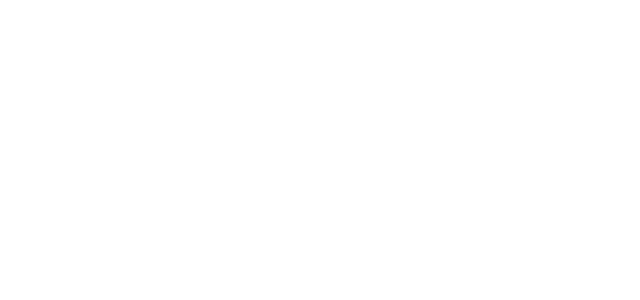
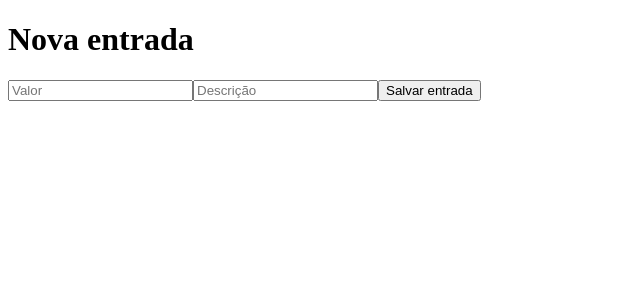
Before and after one commit to 422UR4H/MyWallet, a React (Vite) app: page /nova-transacao/1 in a window 1280 px wide. Shown: the top 300 px of the page, without its empty margins (0-640 px from the left). Built offline with nearby package versions, Linux system fonts and the light colour scheme; a web font is replaced by a local one.

Commit message:
NewTransactionPage components finished and bugs fixed

```diff
--- a/src/assets/components/atoms/ButtonSubmit.jsx
+++ b/src/assets/components/atoms/ButtonSubmit.jsx
@@ -1,3 +1,3 @@
-export default function ButtonSubmit({ children, routeButton }) {
+export default function ButtonSubmit({ children }) {
     return <button type="submit">{children}</button>;
 }
--- a/src/assets/components/atoms/TransactionButton.jsx
+++ b/src/assets/components/atoms/TransactionButton.jsx
@@ -1,4 +1,5 @@
-import { useNavigate } from "react-router-dom"
+import { useNavigate } from "react-router-dom";
+import handleType from "../../scripts/handleType.js";
 
 export default function TransactionButton({ type }) {
     const navigate = useNavigate();
@@ -12,7 +13,7 @@
     }
     return (
         <button onClick={handleClick}>
-            {type === "entrada" ? "Nova entrada" : "Nova saída"}
+            Nova {handleType(type)}
         </button>
     )
 }
--- a/src/assets/components/molecules/Form.jsx
+++ b/src/assets/components/molecules/Form.jsx
@@ -1,10 +1,10 @@
 import ButtonSubmit from "../atoms/ButtonSubmit.jsx";
 
-export default function Form({ children, textButton, routeButton, onSubmit }) {
+export default function Form({ children, textButton, onSubmit }) {
     return (
         <form onSubmit={onSubmit}>
             {children}
-            <ButtonSubmit routeButton={routeButton}>{textButton}</ButtonSubmit>
+            <ButtonSubmit>{textButton}</ButtonSubmit>
         </form>
     );
 }
--- a/src/assets/components/molecules/TransactionsTable.jsx
+++ b/src/assets/components/molecules/TransactionsTable.jsx
@@ -3,14 +3,14 @@
 export default function TransactionsTable({ transactions }) {
     function getBalance() {
         let sum = 0;
-        transactions.forEach(t => sum += t.amount);
+        transactions?.forEach(t => sum += t.amount);
         return sum;
     }
 
     return (
         <>
             <div>
-                {transactions.map(transaction => <Transaction {...transaction} />)}
+                {transactions?.map(transaction => <Transaction {...transaction} />)}
             </div>
             <div>
                 <h2>SALDO</h2><span className="balance">{getBalance()}</span>
--- a/src/assets/pages/HomePage.jsx
+++ b/src/assets/pages/HomePage.jsx
@@ -11,8 +11,8 @@
 
 export default function HomePage() {
     const { token } = useToken();
-    const { name, setName } = useState("");
-    const { transactions, setTransactions } = useState([]);
+    const [name, setName] = useState("");
+    const [transactions, setTransactions] = useState([]);
     const navigate = useNavigate();
 
     useEffect(() => {
@@ -22,26 +22,22 @@
             api.getTransactions(token)
                 .then((res) => {
                     setTransactions(res.data);
+
+                    api.getUser(token)
+                        .then((res) => setName(res.data.name))
+                        .catch((err) => handleApiError(err));
                 })
                 .catch((err) => {
                     handleApiError(err);
                 });
 
-            api.getUser(token)
-                .then((res) => {
-                    setName(res.data.name);
-                })
-                .catch((err) => {
-                    console.err(err);
-                    handleApiError(err);
-                })
         }
     }, []);
 
     return (
         <MainTemplate text={`Olá, ${name}`}>
             <LogoutButton />
-            <TransactionsTable />
+            <TransactionsTable transactions={transactions} />
             <div>
                 <TransactionButton type="entrada" />
                 <TransactionButton type="saida" />
--- a/src/assets/pages/NewTransactionPage.jsx
+++ b/src/assets/pages/NewTransactionPage.jsx
@@ -1,10 +1,51 @@
-import axios from "axios";
+import { useState } from "react";
+import { useNavigate, useParams } from "react-router-dom";
+import Form from "../components/molecules/Form.jsx";
+import api from "../services/api.js";
+import useToken from "../hooks/useToken.js";
+import handleType from "../scripts/handleType.js";
+import handleApiError from "../scripts/handleApiError.js";
 
 
 export default function NewTransactionPage() {
+    const [form, setForm] = useState({ amount: "", text: "" });
+    const { token } = useToken();
+    const { tipo } = useParams();
+    const navigate = useNavigate();
+
+    function handleSubmit(e) {
+        e.preventDefault();
+
+        api.postTransaction(tipo, form, token)
+            .then(() => navigate("/home"))
+            .catch((err) => handleApiError(err));
+    }
+
+    function handleChange({ target }) {
+        setForm({ ...form, [target.name]: target.value });
+    }
+
     return (
         <>
-
+            <h1>Nova {handleType(tipo)}</h1>
+            <Form textButton={`Salvar ${handleType(tipo)}`} onSubmit={handleSubmit}>
+                <input
+                    name="amount"
+                    type="number"
+                    placeholder="Valor"
+                    value={form.amount}
+                    onChange={handleChange}
+                    required
+                />
+                <input
+                    name="text"
+                    type="text"
+                    placeholder="Descrição"
+                    value={form.text}
+                    onChange={handleChange}
+                    required
+                />
+            </Form>
         </>
     );
 }
--- a/src/assets/scripts/handleApiError.js
+++ b/src/assets/scripts/handleApiError.js
@@ -1,4 +1,5 @@
 export default function handleApiError(err) {
-    console.error(err.response.data);
-    alert(err.response.data);
+    // test and alelrt when err is undefined
+    console.error(err.response);
+    alert(err.response?.data);
 }
--- /dev/null
+++ b/src/assets/scripts/handleType.js
@@ -0,0 +1,3 @@
+export default function handleType(type) {
+    return (type === "saida" ? "saída" : "entrada");
+}
--- a/src/assets/services/api.js
+++ b/src/assets/services/api.js
@@ -17,5 +17,13 @@
     return axios.get(`${import.meta.env.VITE_API_URL}/transactions`, config(token));
 }
 
-const api = { signIn, signUp, signOut, getTransactions };
+export function postTransaction(type, body, token) {
+    return axios.post(`${import.meta.env.VITE_API_URL}/transaction/${type}`, body, config(token));
+}
+
+export function getUser(token) {
+    return axios.get(`${import.meta.env.VITE_API_URL}/user`, config(token));
+}
+
+const api = { signIn, signUp, signOut, getTransactions, postTransaction, getUser };
 export default api;
```
